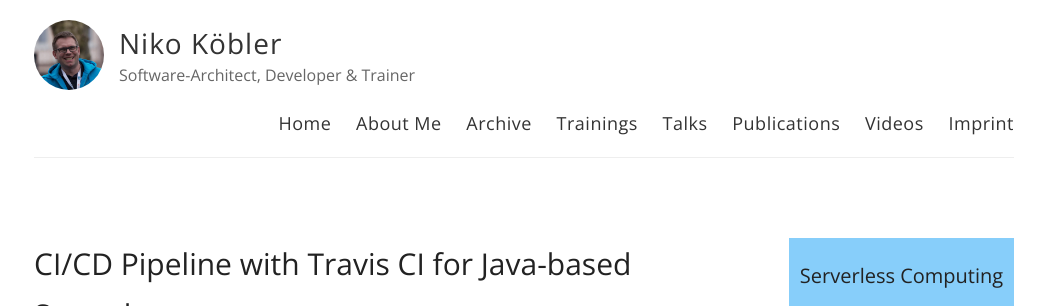
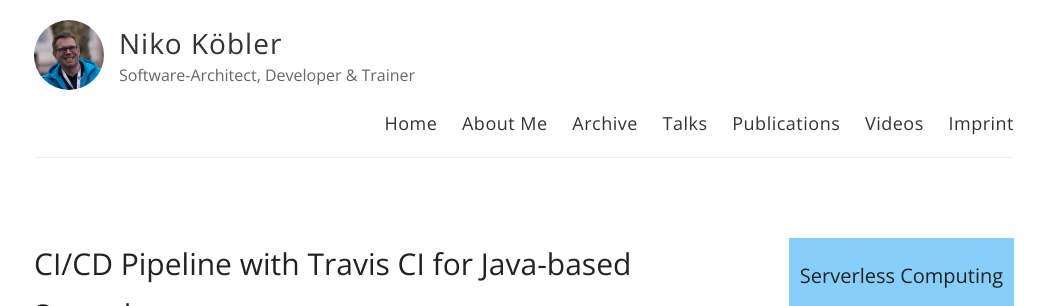
Before and after one commit to dasniko/dasniko.github.io, a Jekyll site: the page built from index.html, in a window 1280 px wide and 900 px high. Shown: the top 306 px of the window, without its empty margins (116-1161 px from the left). Built offline with Jekyll 4.4.1, drawn with Linux system fonts in a browser that asks for light colours; nearby versions of some CDN libraries; comment, search, counter and statistics services are not loaded.

Commit message:
remove trainings site

```diff
--- a/_layouts/default.html
+++ b/_layouts/default.html
@@ -34,7 +34,6 @@
             <a href="{{ site.baseurl }}/">Home</a>
             <a href="{{ site.baseurl }}/about">About Me</a>
             <a href="{{ site.baseurl }}/archive">Archive</a>
-            <a href="{{ site.baseurl }}/training">Trainings</a>
             <a href="{{ site.baseurl }}/talks">Talks</a>
             <a href="{{ site.baseurl }}/publications">Publications</a>
             <a href="{{ site.baseurl }}/videos">Videos</a>
```
Also changed, not shown: training.md (+1 -0 lines).
